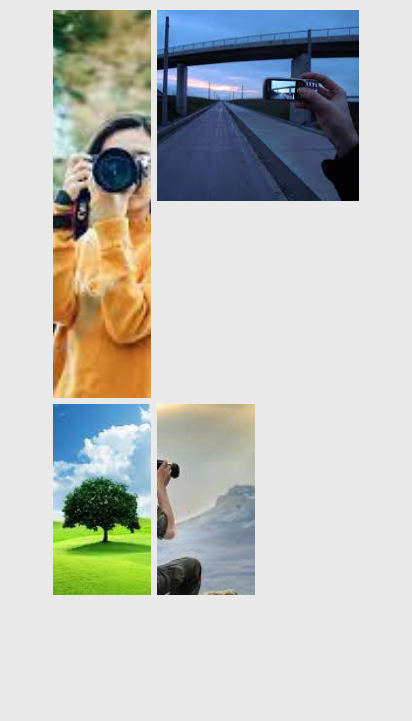
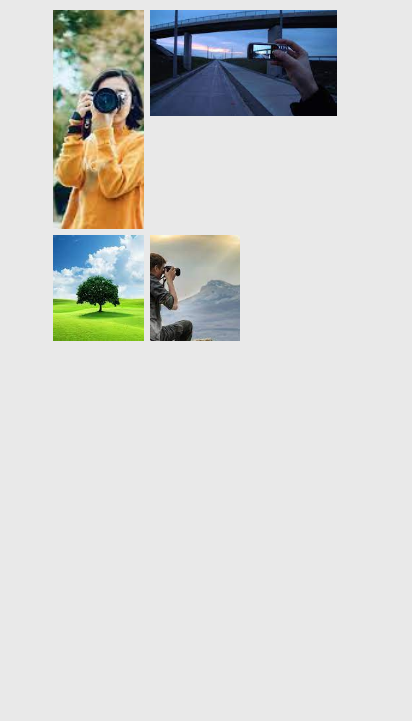
Before and after one commit to firose-munna/image-gallery, a plain HTML site: page index.html in a window 390 px wide. Shown: the part 123-844 px from the top of the page, 412 px wide, since content can reach past the window. Drawn offline with Linux system fonts and the light colour scheme.

Commit message:
mobile responsive

```diff
--- a/style.css
+++ b/style.css
@@ -1,8 +1,13 @@
+*{
+    box-sizing: border-box;
+}
+
 body{
     padding: 50px;
     background: #E9E9E9;
-    width: 80dvw;
+
     margin: auto;
+
 }
 
 .leading{
@@ -77,3 +82,11 @@ body{
 
     background: url("./img/img6.jpg") no-repeat center center/cover;
 }
+
+@media(max-width: 600px) {
+    .grid{
+
+        height: 40dvh;
+    }
+
+}
```
